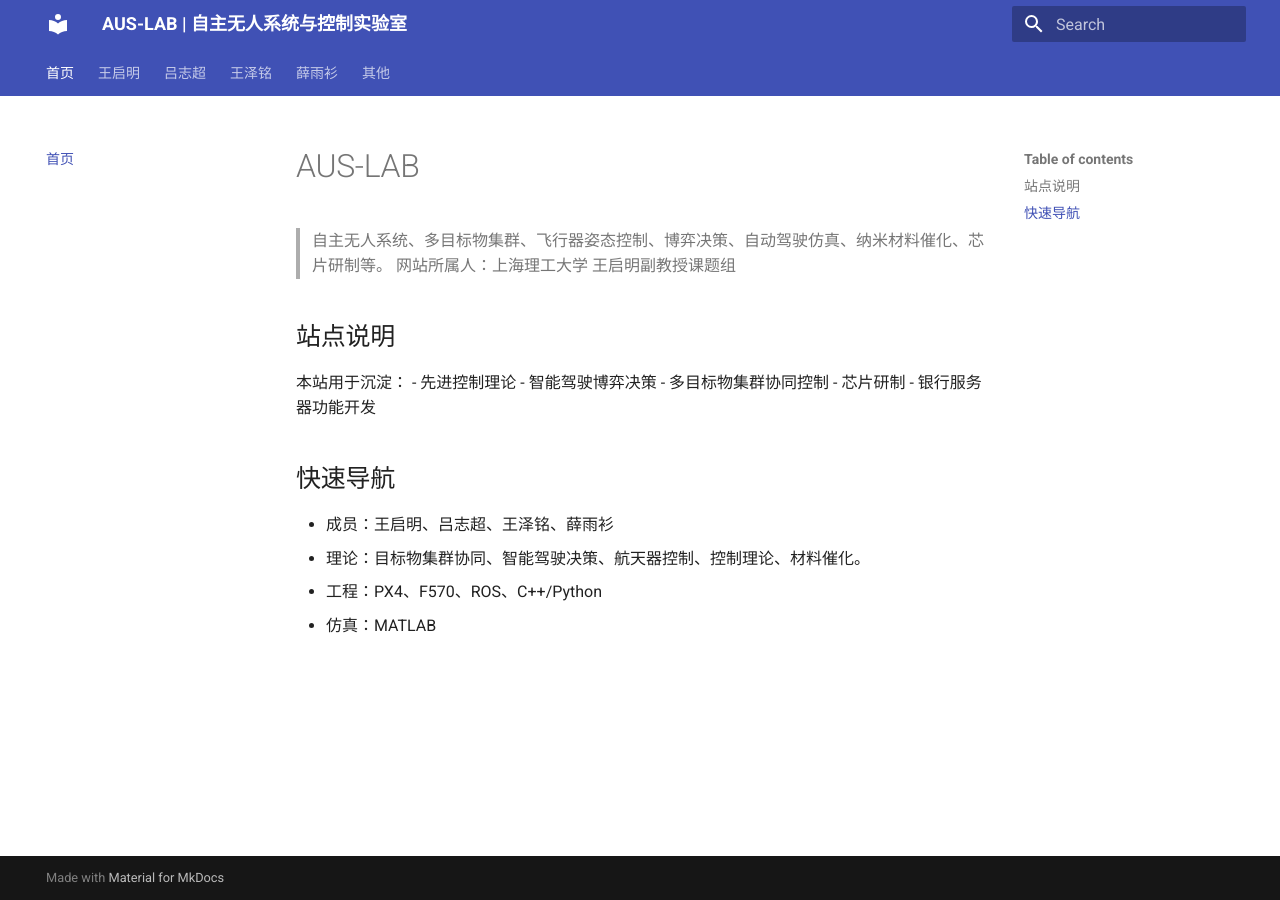
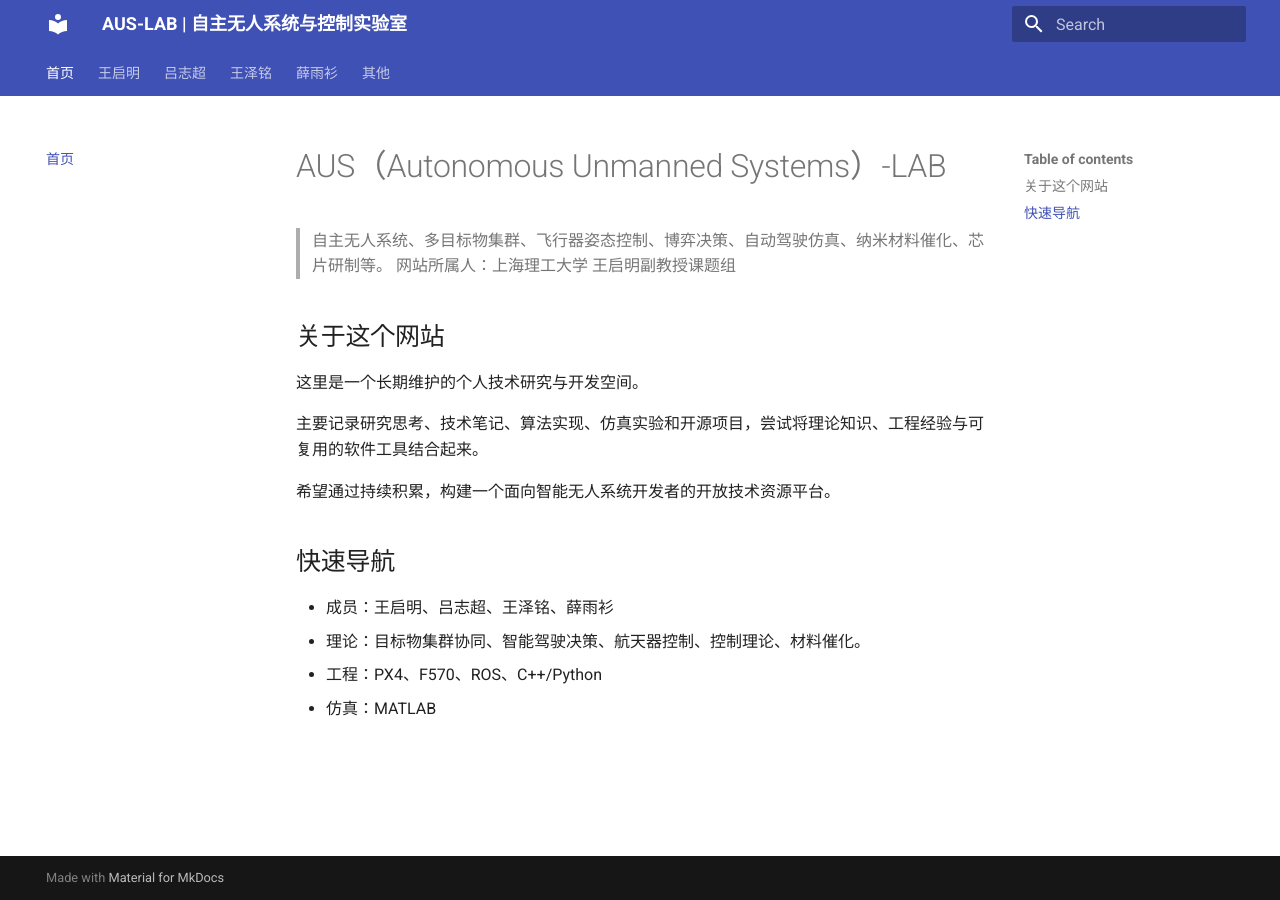
Before and after one commit to lzcren/aus-lab-site, an MkDocs documentation site: the page built from docs/index.md, in a window 1280 px wide. Built offline with MkDocs 1.6.1 and Material for MkDocs 9.7.7, drawn with Linux system fonts in a browser that asks for light colours.

Commit message:
更新：吕志超个人页面，增加4大研究内容及相应内容添加

```diff
--- a/docs/index.md
+++ b/docs/index.md
@@ -1,14 +1,15 @@
-# AUS-LAB
+# AUS（Autonomous Unmanned Systems）-LAB
 > 自主无人系统、多目标物集群、飞行器姿态控制、博弈决策、自动驾驶仿真、纳米材料催化、芯片研制等。
 > 网站所属人：上海理工大学 王启明副教授课题组
 
-## 站点说明
-本站用于沉淀：
-- 先进控制理论
-- 智能驾驶博弈决策
-- 多目标物集群协同控制
-- 芯片研制
-- 银行服务器功能开发
+## 关于这个网站
+这里是一个长期维护的个人技术研究与开发空间。
+
+主要记录研究思考、技术笔记、算法实现、仿真实验和开源项目，尝试将理论知识、工程经验与可复用的软件工具结合起来。
+
+希望通过持续积累，构建一个面向智能无人系统开发者的开放技术资源平台。
+
+
 
 ## 快速导航
 - 成员：王启明、吕志超、王泽铭、薛雨衫
--- a/mkdocs.yml
+++ b/mkdocs.yml
@@ -46,7 +46,10 @@ nav:
       - 主要研究内容: wqmcontent.md
   - 吕志超:
       - 个人简介: lzc.md
-      - 主要研究内容: lzccontent.md
+      - 主要研究方向-状态估计: lzccontent1.md
+      - 主要研究方向-最优化方法: lzccontent2.md
+      - 主要研究方向-控制理论: lzccontent3.md
+      - 主要研究方向-航天器飞控与制导: lzccontent4.md
   - 王泽铭:
       - 个人简介: wzm.md
       - 主要研究内容: wzmcontent.md
```
Also changed, not shown: docs/lzc.md (+28 -1 lines), docs/lzccontent.md (deleted, +0 -10 lines), docs/lzccontent1.md (added, +4 -0 lines), docs/lzccontent2.md (added, +4 -0 lines), docs/lzccontent3.md (added, +4 -0 lines), docs/lzccontent4.md (added, +4 -0 lines), docs/img/lzc-research3.jpg (added), docs/img/lzc-research4.jpg (added), 2 other files.
